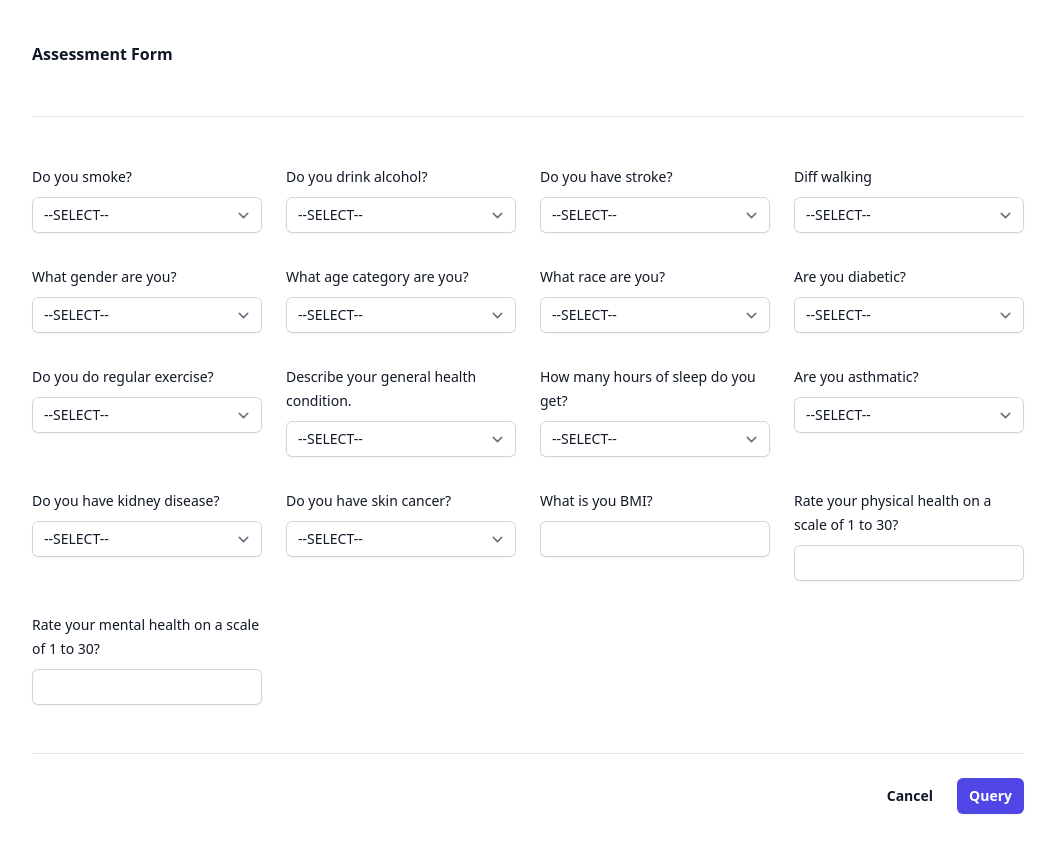
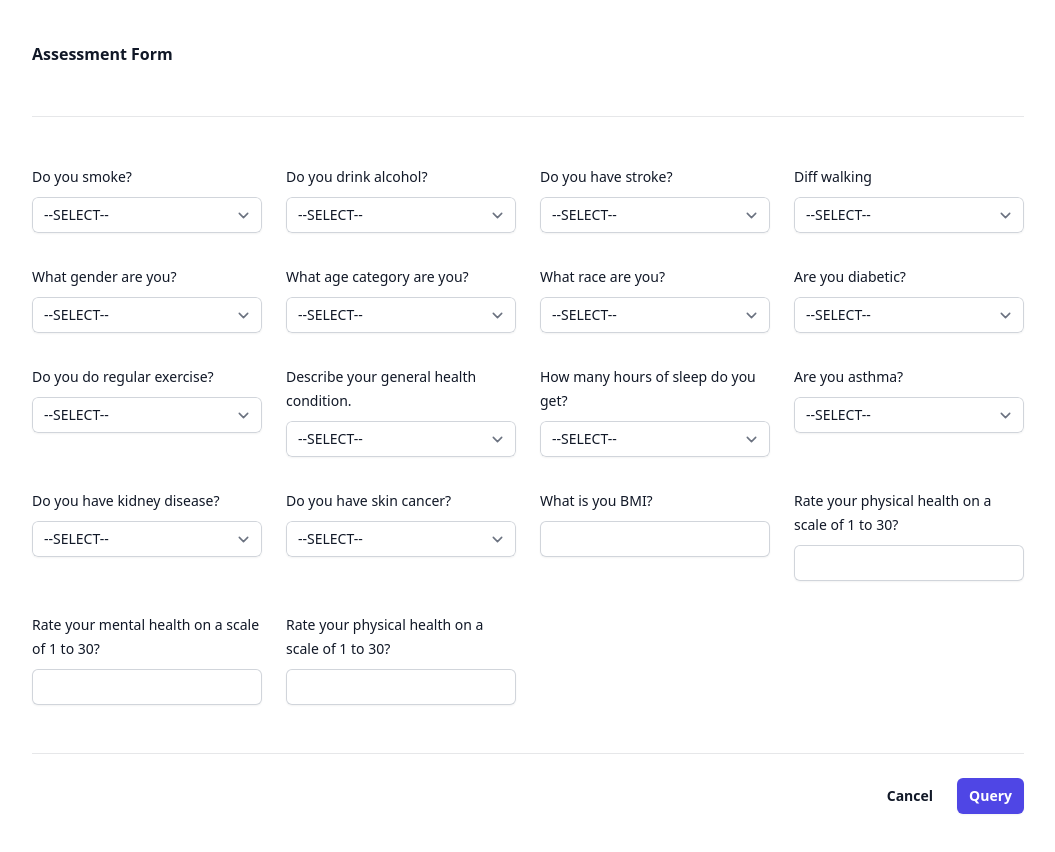
Before and after one commit to faraji-ombonya/friendly-goggles, a React (Vite) app: page / in a window 1280 px wide. Shown: the whole page, without its empty margins (112-1167 px from the left). Built offline with nearby package versions, Linux system fonts and the light colour scheme.

Commit message:
feat: submit form data

```diff
--- a/src/components/DiagnosisForm.jsx
+++ b/src/components/DiagnosisForm.jsx
@@ -1,5 +1,6 @@
-import React, { useState, } from "react";
+import React, { useState } from "react";
 import { PhotoIcon, UserCircleIcon } from "@heroicons/react/24/solid";
+import Answer from "../utils/Answer";
 
 export default function DiagnosisForm() {
   const [formData, setFormData] = useState({});
@@ -11,9 +12,10 @@
 
   const handleSubmit = async (event) => {
     event.preventDefault();
-
-    console.log(formData);
-    // Perform form submission logic here
+    const answer = new Answer();
+    const data = await answer.post(formData);
+    console.log("request payload", formData);
+    console.log("response payload", data);
   };
 
   return (
@@ -301,17 +303,17 @@
 
             <div className="sm:col-span-3">
               <label
-                htmlFor="asthmatic"
+                htmlFor="asthma"
                 className="block text-sm font-medium leading-6 text-gray-900"
               >
-                Are you asthmatic?
+                Are you asthma?
               </label>
               <div className="mt-2">
                 <select
-                  id="asthmatic"
-                  name="asthmatic"
+                  id="asthma"
+                  name="asthma"
                   onChange={(e) => handleInputChange(e)}
-                  autoComplete="asthmatic"
+                  autoComplete="asthma"
                   className="block w-full rounded-md border-0 py-1.5 text-gray-900 shadow-sm ring-1 ring-inset ring-gray-300 focus:ring-2 focus:ring-inset focus:ring-indigo-600 sm:max-w-xs sm:text-sm sm:leading-6"
                 >
                   <option>--SELECT--</option>
@@ -421,6 +423,26 @@
                 />
               </div>
             </div>
+
+
+            <div className="sm:col-span-3">
+              <label
+                htmlFor="physical_health"
+                className="block text-sm font-medium leading-6 text-gray-900"
+              >
+                Rate your physical health on a scale of 1 to 30?
+              </label>
+              <div className="mt-2">
+                <input
+                  type="number"
+                  name="physical_health"
+                  onChange={(e) => handleInputChange(e)}
+                  id="physical_health"
+                  autoComplete="physical_health"
+                  className="block w-full rounded-md border-0 py-1.5 text-gray-900 shadow-sm ring-1 ring-inset ring-gray-300 placeholder:text-gray-400 focus:ring-2 focus:ring-inset focus:ring-indigo-600 sm:text-sm sm:leading-6"
+                />
+              </div>
+            </div>
           </div>
         </div>
       </div>
--- /dev/null
+++ b/src/utils/Answer.js
@@ -0,0 +1,21 @@
+import axios from "axios";
+
+class Answer {
+  constructor() {
+    this.url = "http://127.0.0.1:8000/answers/";
+  }
+
+  get() {}
+
+  post = async (formData) => {
+    try {
+      const { data } = await axios.post(this.url, formData);
+      return data;
+    } catch (error) {
+      console.log(error);
+      throw error;
+    }
+  };
+}
+
+export default Answer;
```
